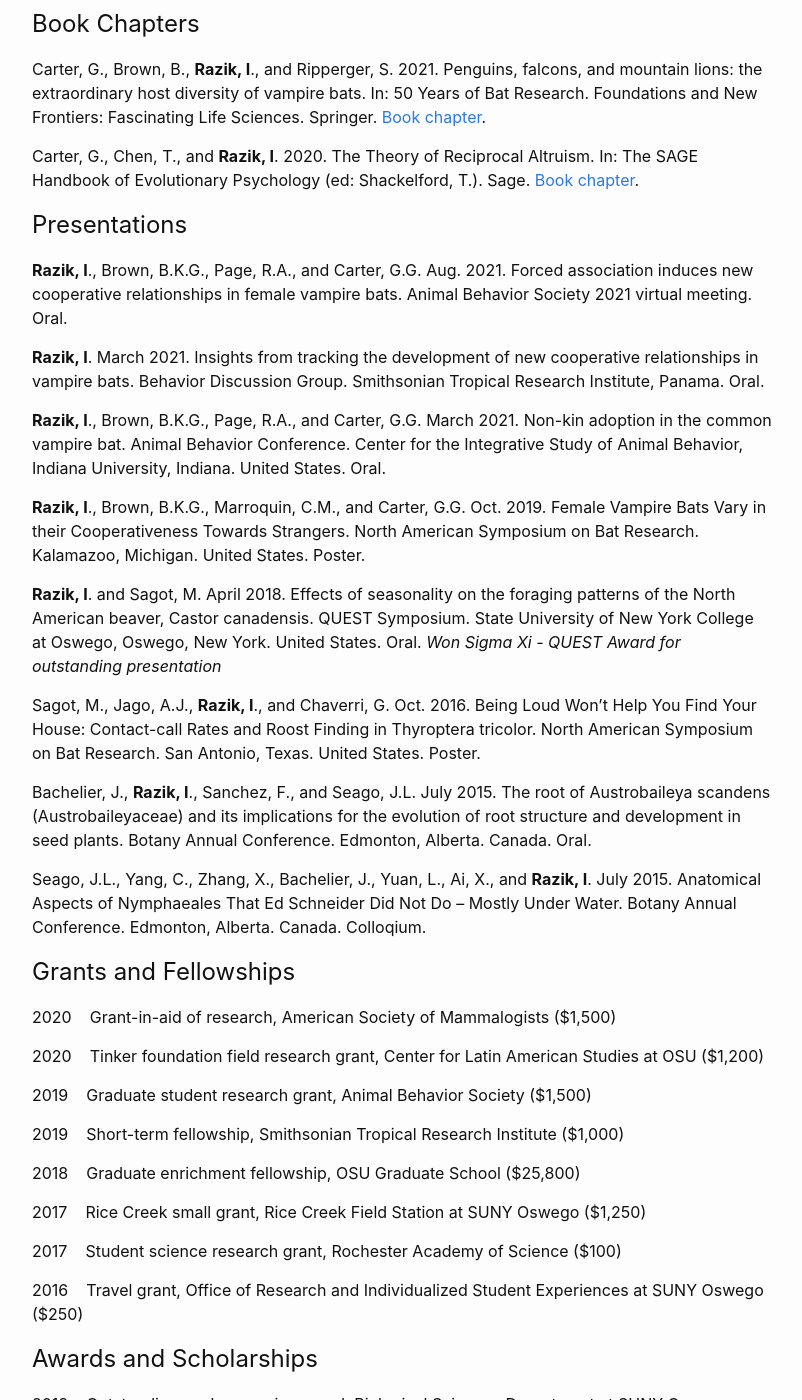
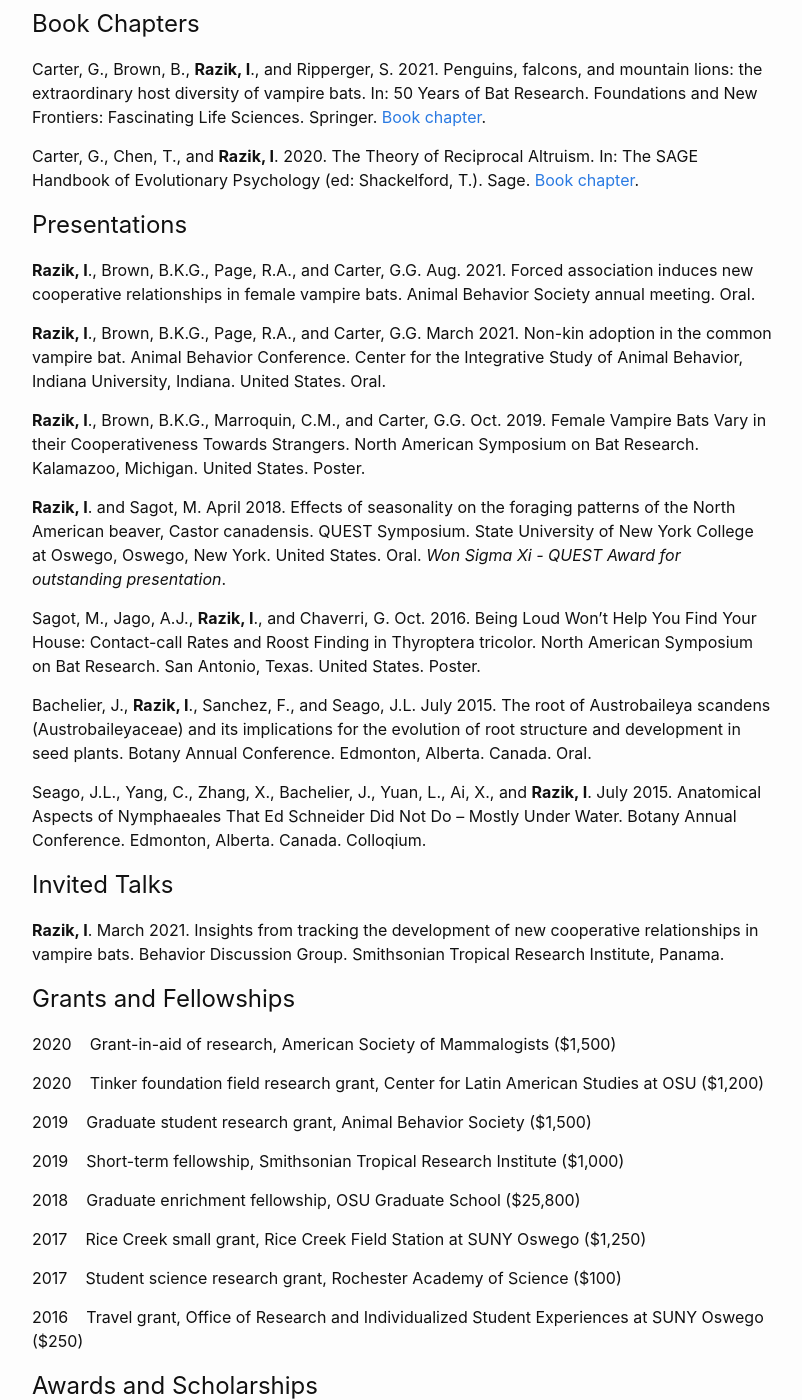
Before and after one commit to imranrazik/imranrazik.github.io, a Jekyll site: the page built from CV.md, in a window 1280 px wide and 1400 px high, scrolled down 1000 px. Shown: the whole window, without its empty margins (238-1040 px from the left). Built offline with Jekyll 4.4.1, drawn with Linux system fonts in a browser that asks for light colours; our own code applies the rules of GitHub Pages for plain Markdown files; some of the changed text lies outside the part shown.

Commit message:
Update CV.md

```diff
--- a/CV.md
+++ b/CV.md
@@ -34,21 +34,22 @@ Carter, G., Brown, B., **Razik, I**., and Ripperger, S. 2021. Penguins, falcons,
 Carter, G., Chen, T., and **Razik, I**. 2020. The Theory of Reciprocal Altruism. In: The SAGE Handbook of Evolutionary Psychology (ed: Shackelford, T.). Sage. [Book chapter](https://us.sagepub.com/en-us/nam/the-sage-handbook-of-evolutionary-psychology/book267398#contents). <br/>
 
 ## Presentations
-**Razik, I**., Brown, B.K.G., Page, R.A., and Carter, G.G. Aug. 2021. Forced association induces new cooperative relationships in female vampire bats. Animal Behavior Society 2021 virtual meeting. Oral.
-
-**Razik, I**. March 2021. Insights from tracking the development of new cooperative relationships in vampire bats. Behavior Discussion Group. Smithsonian Tropical Research Institute, Panama. Oral.
+**Razik, I**., Brown, B.K.G., Page, R.A., and Carter, G.G. Aug. 2021. Forced association induces new cooperative relationships in female vampire bats. Animal Behavior Society annual meeting. Oral.
 
 **Razik, I**., Brown, B.K.G., Page, R.A., and Carter, G.G. March 2021. Non-kin adoption in the common vampire bat. Animal Behavior Conference. Center for the Integrative Study of Animal Behavior, Indiana University, Indiana. United States. Oral. <br/>
 
 **Razik, I**., Brown, B.K.G., Marroquin, C.M., and Carter, G.G. Oct. 2019. Female Vampire Bats Vary in their Cooperativeness Towards Strangers. North American Symposium on Bat Research. Kalamazoo, Michigan. United States. Poster. <br/>
 
-**Razik, I**. and Sagot, M. April 2018. Effects of seasonality on the foraging patterns of the North American beaver, Castor canadensis. QUEST Symposium. State University of New York College at Oswego, Oswego, New York. United States. Oral. *Won Sigma Xi - QUEST Award for outstanding presentation* <br/>
+**Razik, I**. and Sagot, M. April 2018. Effects of seasonality on the foraging patterns of the North American beaver, Castor canadensis. QUEST Symposium. State University of New York College at Oswego, Oswego, New York. United States. Oral. *Won Sigma Xi - QUEST Award for outstanding presentation*. <br/>
 
 Sagot, M., Jago, A.J., **Razik, I**., and Chaverri, G. Oct. 2016. Being Loud Won’t Help You Find Your House: Contact-call Rates and Roost Finding in Thyroptera tricolor. North American Symposium on Bat Research. San Antonio, Texas. United States. Poster. <br/>
 
 Bachelier, J., **Razik, I**., Sanchez, F., and Seago, J.L. July 2015. The root of Austrobaileya scandens (Austrobaileyaceae) and its implications for the evolution of root structure and development in seed plants. Botany Annual Conference. Edmonton, Alberta. Canada. Oral. <br/>
 
 Seago, J.L., Yang, C., Zhang, X., Bachelier, J., Yuan, L., Ai, X., and **Razik, I**. July 2015. Anatomical Aspects of Nymphaeales That Ed Schneider Did Not Do – Mostly Under Water. Botany Annual Conference. Edmonton, Alberta. Canada. Colloqium. <br/>
+
+## Invited Talks
+**Razik, I**. March 2021. Insights from tracking the development of new cooperative relationships in vampire bats. Behavior Discussion Group. Smithsonian Tropical Research Institute, Panama.
 
 ## Grants and Fellowships
 2020&nbsp;&nbsp;&nbsp;&nbsp;Grant-in-aid of research, American Society of Mammalogists ($1,500)
```
Also changed, not shown: other parts of CV.md (+4 -2 lines).
